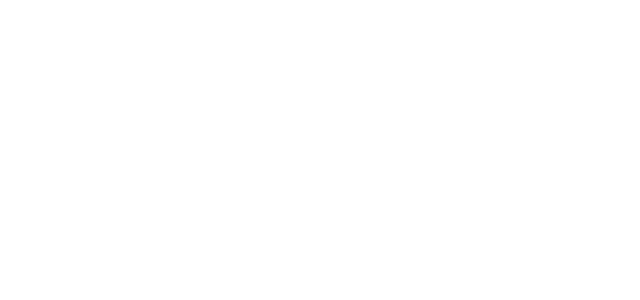
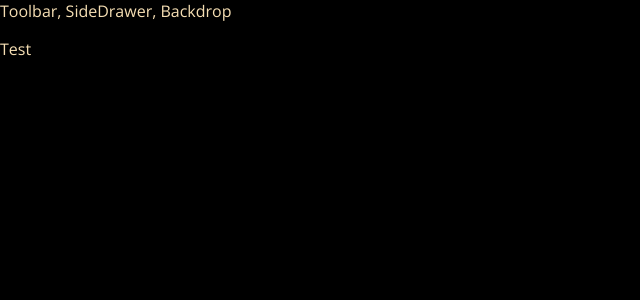
Before and after one commit to BogdanAndrijevski/react-burger-builder, a React app: page / in a window 1280 px wide. Shown: the top 300 px of the page, without its empty margins (0-640 px from the left). Built offline with nearby package versions, Linux system fonts and the light colour scheme.

Commit message:
Creating a Layout Component

```diff
--- a/src/App.js
+++ b/src/App.js
@@ -1,11 +1,13 @@
 import React, { Component } from 'react';
-
+import Layout from './components/Layout/Layout'
 
 class App extends Component {
   render() {
     return (
       <div>
-
+      <Layout>
+        <p>Test</p>
+      </Layout>
       </div>
     );
   }
--- /dev/null
+++ b/src/components/Layout/Layout.js
@@ -0,0 +1,13 @@
+import React from 'react';
+import Aux from '../../hoc/Auxiliary'
+
+const layout = (props) => (
+    <Aux>
+        <div>Toolbar, SideDrawer, Backdrop</div>
+        <main>
+            {props.children}
+        </main>
+    </Aux>
+);
+
+export default layout;
--- /dev/null
+++ b/src/hoc/Auxiliary.js
@@ -0,0 +1,3 @@
+const aux = props => props.children;
+
+export default aux;
--- a/src/index.css
+++ b/src/index.css
@@ -1,5 +1,7 @@
 body {
   margin: 0;
   padding: 0;
-  font-family: sans-serif;
+  font-family: "Open Sans", sans-serif;
+  background-color: black;
+  color:wheat;
 }
```
